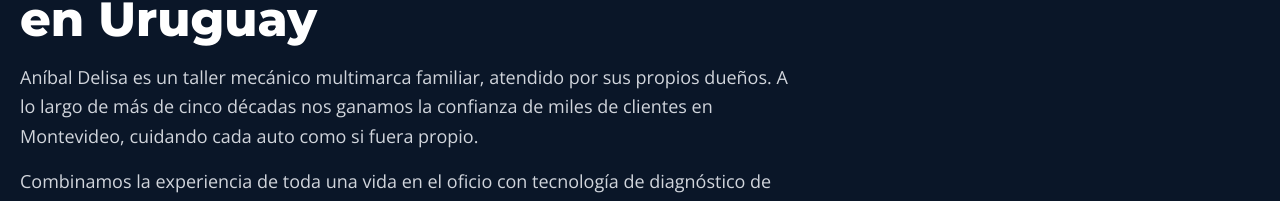
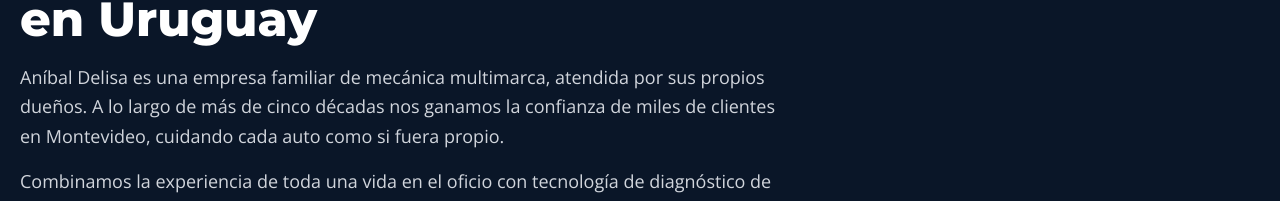
Before and after one commit to delisaluciaanibaldelisa/anibaldelisa-web, a Next.js app: page /nosotros in a window 1280 px wide. Shown: the part 342-543 px from the top of the page. Built offline with nearby package versions, Linux system fonts and the light colour scheme; no server answers.

Commit message:
Reemplaza 'taller familiar'/'negocio familiar' por 'empresa familiar' en todas las secciones (home, nosotros, servicios)

```diff
--- a/app/nosotros/page.tsx
+++ b/app/nosotros/page.tsx
@@ -9,7 +9,7 @@ import { ChatButton } from "@/components/CTAButtons";
 export const metadata: Metadata = {
   title: "Nosotros",
   description:
-    "Más de 53 años de trayectoria en Montevideo. Aníbal Delisa es un taller familiar, atendido por sus propios dueños. Service oficial Peugeot, Citroën, BYD y Opel.",
+    "Más de 53 años de trayectoria en Montevideo. Aníbal Delisa es una empresa familiar, atendida por sus propios dueños. Service oficial Peugeot, Citroën, BYD y Opel.",
 };
 
 const valores = [
@@ -45,8 +45,8 @@ export default function NosotrosPage() {
               Más de {site.yearsExperience} años de trayectoria en Uruguay
             </h1>
             <p className="mt-5 text-lg text-gray-300 leading-relaxed">
-              Aníbal Delisa es un taller mecánico multimarca familiar, atendido
-              por sus propios dueños. A lo largo de más de cinco décadas nos
+              Aníbal Delisa es una empresa familiar de mecánica multimarca,
+              atendida por sus propios dueños. A lo largo de más de cinco décadas nos
               ganamos la confianza de miles de clientes en Montevideo, cuidando
               cada auto como si fuera propio.
             </p>
--- a/app/page.tsx
+++ b/app/page.tsx
@@ -206,8 +206,8 @@ export default function Home() {
             </h2>
             <p className="mt-4 text-gray-600 text-[15px] leading-[1.7]">
               Más de 53 años cuidando cada detalle. Desde el service oficial de
-              tu marca hasta la reparación más compleja, con la confianza de un
-              taller familiar.
+              tu marca hasta la reparación más compleja, con la confianza de una
+              empresa familiar.
             </p>
           </Reveal>
 
@@ -504,7 +504,7 @@ export default function Home() {
               Nuestro equipo está formado por profesionales capacitados que
               trabajan con dedicación y compromiso en cada servicio. Nos
               respaldan la experiencia, la ética de trabajo y la
-              responsabilidad que caracterizan a un negocio familiar.
+              responsabilidad que caracterizan a una empresa familiar.
             </p>
             <p>
               Contamos con instalaciones equipadas y utilizamos repuestos
--- a/app/servicios/page.tsx
+++ b/app/servicios/page.tsx
@@ -24,7 +24,7 @@ export default function ServiciosPage() {
             </h1>
             <p className="mt-4 text-lg text-gray-300">
               Todo lo que tu vehículo necesita, con más de 53 años de
-              experiencia y la confianza de un taller familiar.
+              experiencia y la confianza de una empresa familiar.
             </p>
           </Reveal>
         </div>
```
